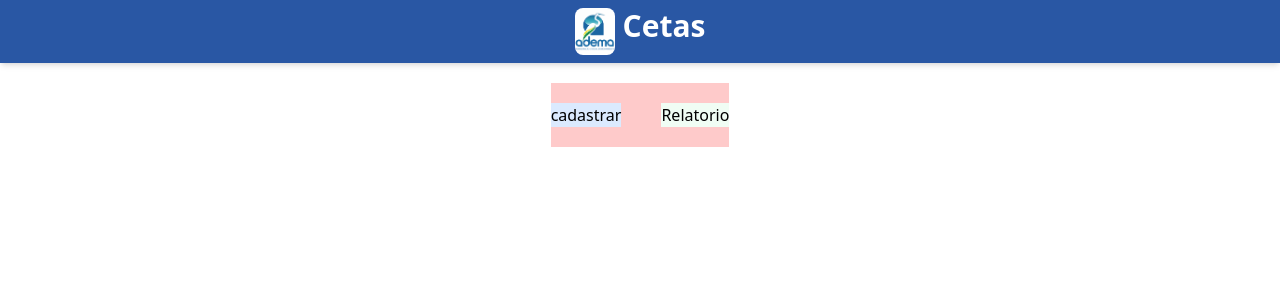
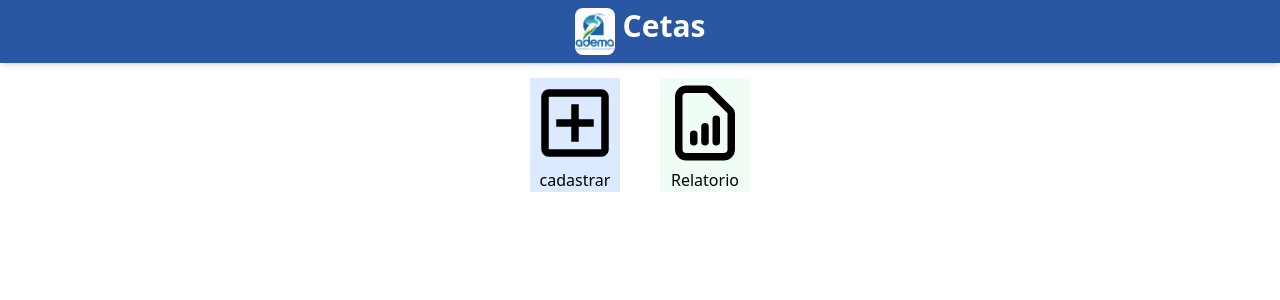
Before and after one commit to Amauri1327/Front-end-Cetas-Resgate, a React (Vite) app: page / in a window 1280 px wide. Shown: the top 300 px of the page. Built offline with nearby package versions, Linux system fonts and the light colour scheme.

Commit message:
criacao botao adicionar e relatorio

```diff
--- a/src/Components/Menu/Menu.jsx
+++ b/src/Components/Menu/Menu.jsx
@@ -1,15 +1,29 @@
-import React from 'react'
-import { MdOutlineAddBox } from "react-icons/md"
+import React from "react";
+import { MdOutlineAddBox } from "react-icons/md";
+import { HiOutlineDocumentReport } from "react-icons/hi";
 
 export const Menu = () => {
+  const handlePress = () => {
+    console.log("Click");
+  };
+
   return (
-    <div className='flex justify-center items-center mt-5'>
-        <div className='text-center flex justify-center items-center gap-10 bg-red-200 h-16 max-w-2xl'>
-            <div className='bg-blue-100'>cadastrar</div>
-            <div className='bg-green-50'>Relatorio</div>
+    <div className="flex justify-center items-center mt-10">
+      <div className="text-center flex justify-center items-center gap-10 h-16 max-w-2xl">
+        <div className="bg-blue-100">
+          <button onClick={handlePress}>
+            <MdOutlineAddBox size={90} />
+            cadastrar
+          </button>
         </div>
+        <div className="bg-green-50">
+          <button onClick={handlePress}>
+            <HiOutlineDocumentReport size={90} /> Relatorio
+          </button>
+        </div>
+      </div>
     </div>
-  )
-}
+  );
+};
 
 export default Menu;
```
